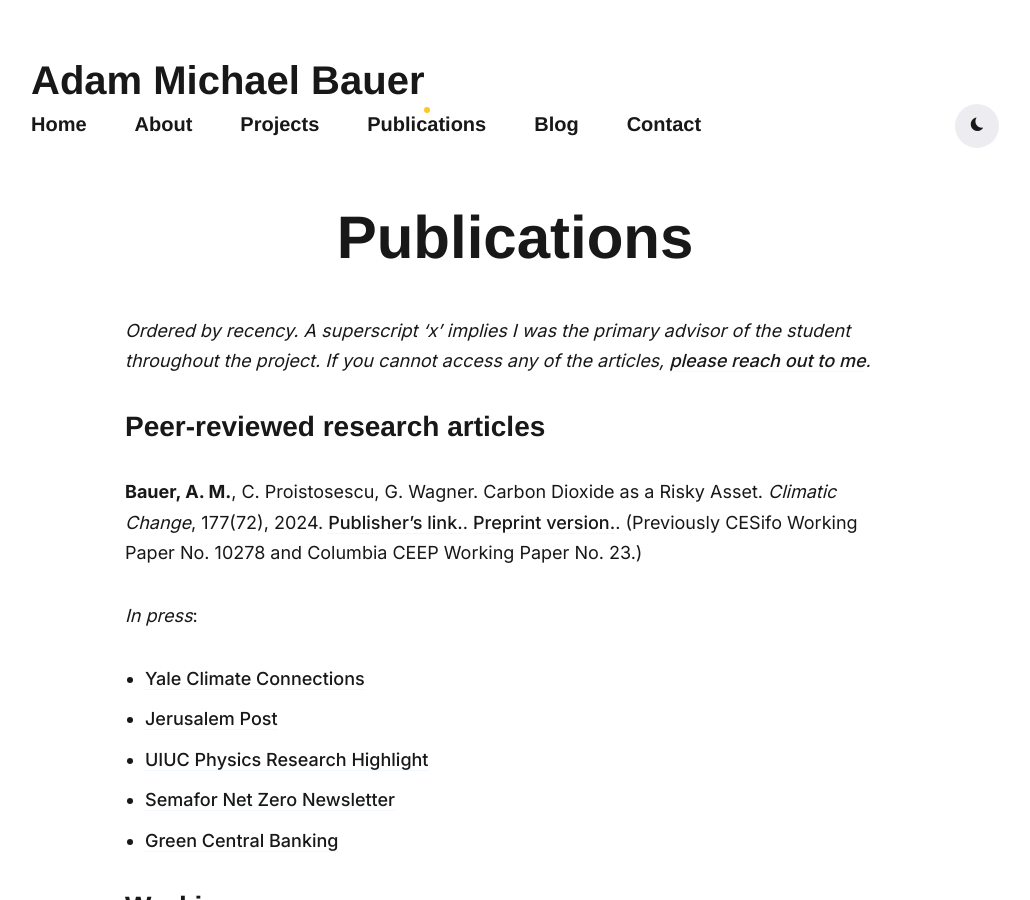
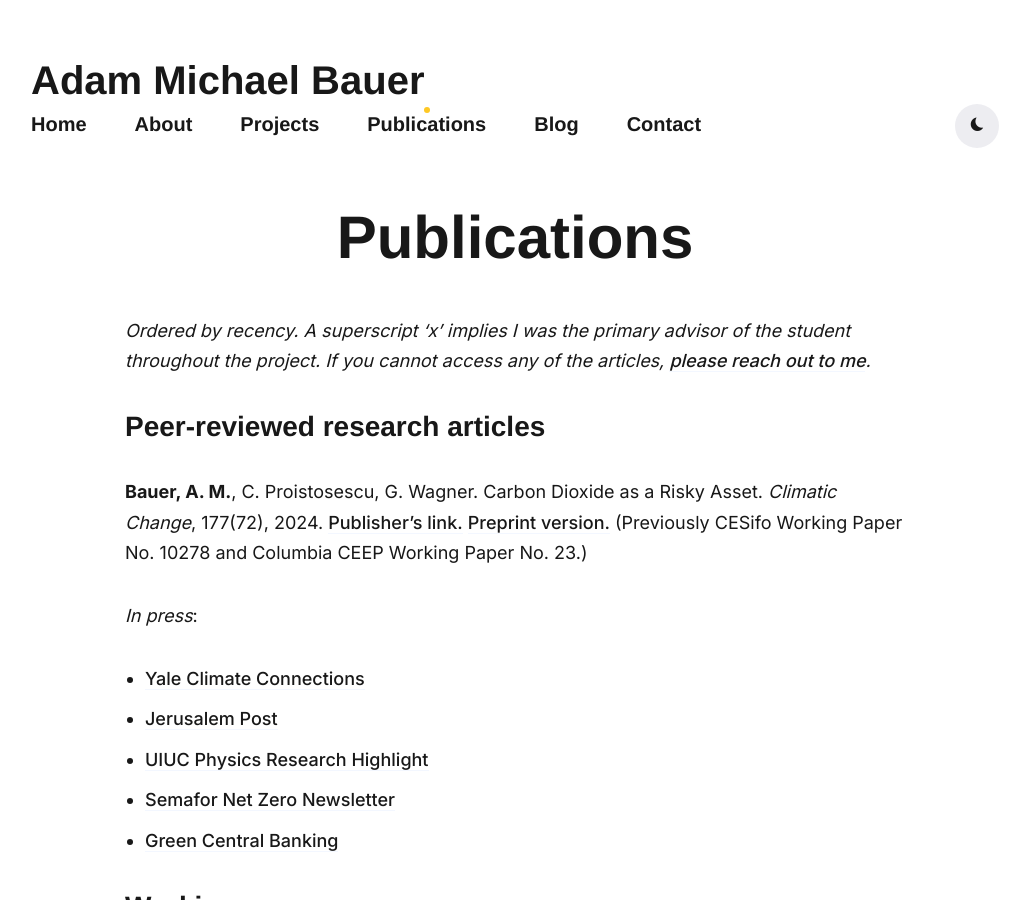
Before and after one commit to adam-bauer-34/adam-bauer-34.github.io, a Jekyll site: the page built from _pages/pubs.md, in a window 1280 px wide and 900 px high. Shown: the whole window, without its empty margins (125-1155 px from the left). Built offline with Jekyll 4.4.1, drawn with Linux system fonts in a browser that asks for light colours; nearby versions of some CDN libraries; some web fonts are replaced.

Commit message:
typo on cap6

```diff
--- a/_pages/pubs.md
+++ b/_pages/pubs.md
@@ -9,7 +9,7 @@ image:
 
 ## Peer-reviewed research articles
 
-**Bauer, A. M.**, C. Proistosescu, G. Wagner. Carbon Dioxide as a Risky Asset. *Climatic Change*, 177(72), 2024. [Publisher's link.](https://link.springer.com/article/10.1007/s10584-024-03724-3). [Preprint version.](/files/papers/cap6/BPW_CarbonDioxideRiskyAsset_ClimChange_FINAL.pdf). (Previously CESifo Working Paper No. 10278 and Columbia CEEP Working Paper No. 23.)
+**Bauer, A. M.**, C. Proistosescu, G. Wagner. Carbon Dioxide as a Risky Asset. *Climatic Change*, 177(72), 2024. [Publisher's link.](https://link.springer.com/article/10.1007/s10584-024-03724-3) [Preprint version.](/files/papers/cap6/BPW_CarbonDioxideRiskyAsset_ClimChange_FINAL.pdf) (Previously CESifo Working Paper No. 10278 and Columbia CEEP Working Paper No. 23.)
 
 *In press*:
 - [Yale Climate Connections](https://yaleclimateconnections.org/2023/04/drastic-climate-action-is-the-best-course-for-economic-growth-new-study-finds/)
```
